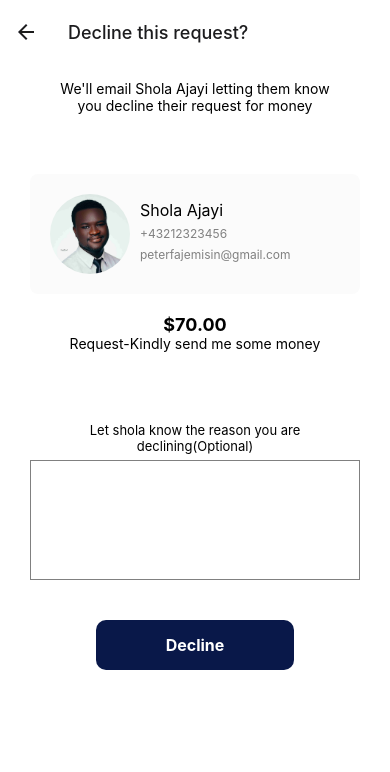
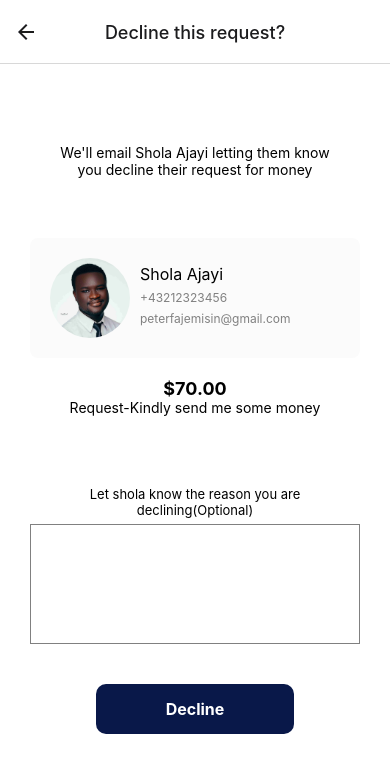
Before and after one commit to Grandbusta/payer-test, a React Native app: screen /Decline_Request in a window 390 px wide. Shown: the top 772 px of the page. Built offline with nearby package versions, Linux system fonts and the light colour scheme.

Commit message:
androud test

```diff
--- a/src/navigation.tsx
+++ b/src/navigation.tsx
@@ -25,8 +25,9 @@ function MainNavigation() {
     <NavigationContainer>
       <Stack.Navigator
         screenOptions={{
-          headerTransparent: true,
+          headerTransparent: false,
           headerBackTitleVisible: false,
+          headerTitleAlign: 'center',
         }}>
         <Stack.Screen name="Notifications" component={Notifications} />
         <Stack.Screen
--- a/src/screens/declineRequest.tsx
+++ b/src/screens/declineRequest.tsx
@@ -7,6 +7,7 @@ import {
   Text,
   TouchableOpacity,
   TextInput,
+  ScrollView,
 } from 'react-native';
 import UserCard from '../components/usercard';
 
@@ -17,11 +18,12 @@ interface RouterProps {
 function DeclineRequest({navigation}: RouterProps): JSX.Element {
   return (
     <SafeAreaView style={styles.sectionContainer}>
+      <ScrollView>
         <View style={{marginHorizontal: 30, marginVertical: 20}}>
           <View style={styles.notifLayout}>
             <Text style={styles.notifText}>
-            We'll email Shola Ajayi letting them know you decline their request
-            for money
+              We'll email Shola Ajayi letting them know you decline their
+              request for money
             </Text>
           </View>
           <UserCard />
@@ -45,6 +47,7 @@ function DeclineRequest({navigation}: RouterProps): JSX.Element {
             </TouchableOpacity>
           </View>
         </View>
+      </ScrollView>
     </SafeAreaView>
   );
 }
--- a/src/screens/done.tsx
+++ b/src/screens/done.tsx
@@ -6,6 +6,7 @@ import {
   View,
   Text,
   TouchableOpacity,
+  ScrollView,
 } from 'react-native';
 import UserCard from '../components/usercard';
 import Icon from 'react-native-vector-icons/AntDesign';
@@ -19,6 +20,7 @@ function Done({route, navigation}: RouterProps): JSX.Element {
   const {txnStatus} = route.params;
   return (
     <SafeAreaView style={styles.sectionContainer}>
+      <ScrollView>
         <View style={{marginHorizontal: 30, marginVertical: 20}}>
           <UserCard />
           <View style={styles.detailsLayout}>
@@ -102,6 +104,7 @@ function Done({route, navigation}: RouterProps): JSX.Element {
             </TouchableOpacity>
           </View>
         </View>
+      </ScrollView>
     </SafeAreaView>
   );
 }
--- a/src/screens/notifications.tsx
+++ b/src/screens/notifications.tsx
@@ -1,6 +1,6 @@
 import React from 'react';
 import {NavigationProp} from '@react-navigation/native';
-import {SafeAreaView, StyleSheet} from 'react-native';
+import {SafeAreaView, ScrollView, StyleSheet} from 'react-native';
 import TransactionPill from '../components/transactionPill';
 
 interface RouterProps {
@@ -10,8 +10,10 @@ interface RouterProps {
 function Notifications({navigation}: RouterProps): JSX.Element {
   return (
     <SafeAreaView style={styles.sectionContainer}>
-      <TransactionPill navigation={navigation} />
-      <TransactionPill navigation={navigation} />
+      <ScrollView>
+        <TransactionPill navigation={navigation} />
+        <TransactionPill navigation={navigation} />
+      </ScrollView>
     </SafeAreaView>
   );
 }
--- a/src/screens/pay.tsx
+++ b/src/screens/pay.tsx
@@ -7,6 +7,7 @@ import {
   Text,
   TextInput,
   TouchableOpacity,
+  ScrollView,
 } from 'react-native';
 import ProcessingModal from '../components/processingModal';
 
@@ -18,11 +19,13 @@ function Pay({navigation}: RouterProps): JSX.Element {
   const [showModal, setShowModal] = useState(false);
   return (
     <SafeAreaView style={styles.sectionContainer}>
+      <ScrollView>
         <View style={styles.layout}>
           <Text>Add a Credit Card</Text>
           <View style={{marginVertical: 20}}>
             <TextInput placeholder="Card Number" style={styles.textInput} />
-          <View style={{flexDirection: 'row', justifyContent: 'space-between'}}>
+            <View
+              style={{flexDirection: 'row', justifyContent: 'space-between'}}>
               <TextInput
                 placeholder="Expiry Date"
                 style={{...styles.textInput, flexBasis: '50%'}}
@@ -48,6 +51,7 @@ function Pay({navigation}: RouterProps): JSX.Element {
             </TouchableOpacity>
           </View>
         </View>
+      </ScrollView>
       {showModal && <ProcessingModal />}
     </SafeAreaView>
   );
--- a/src/screens/requestDetails.tsx
+++ b/src/screens/requestDetails.tsx
@@ -6,6 +6,7 @@ import {
   View,
   Text,
   TouchableOpacity,
+  ScrollView,
 } from 'react-native';
 import UserCard from '../components/usercard';
 import Icon from 'react-native-vector-icons/FontAwesome';
@@ -18,6 +19,7 @@ interface RouterProps {
 function RequestDetails({navigation}: RouterProps): JSX.Element {
   return (
     <SafeAreaView style={styles.sectionContainer}>
+      <ScrollView>
         <View style={{marginHorizontal: 30, marginVertical: 20}}>
           <UserCard />
           <View style={styles.detailsLayout}>
@@ -103,6 +105,7 @@ function RequestDetails({navigation}: RouterProps): JSX.Element {
             </View>
           </View>
         </View>
+      </ScrollView>
     </SafeAreaView>
   );
 }
```
Lines whose indentation alone changed are shown as unchanged.
